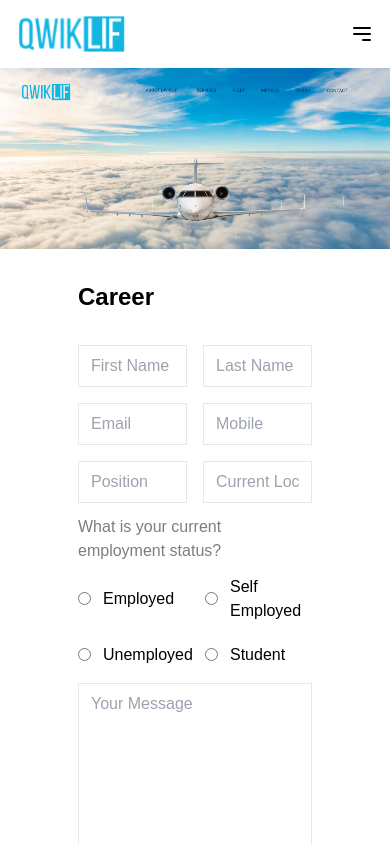
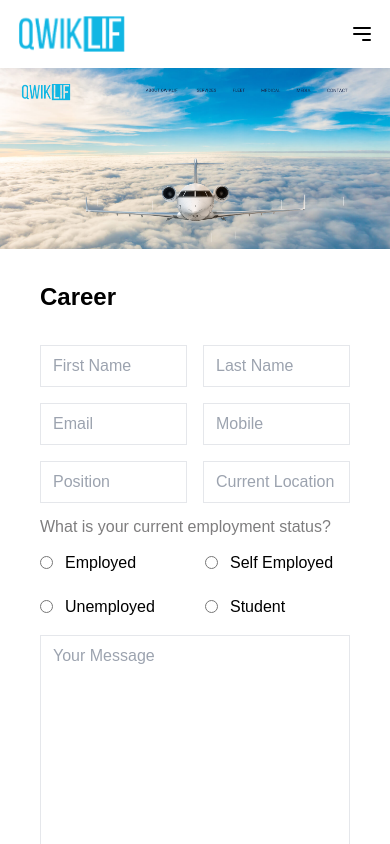
Before and after one commit to digvijaybind/qwik-new-customer-panel, a Next.js app: page /career in a window 390 px wide. Shown: the top 844 px of the page. Built offline with nearby package versions, Linux system fonts and the light colour scheme.

Commit message:
career page responsive ui changes

```diff
--- a/pages/career/index.jsx
+++ b/pages/career/index.jsx
@@ -3,7 +3,7 @@ const Career = () => {
     <div className="font-Montserrat">
       <img src="/images/career-banner.png" className="w-full" alt="banner" />
       <div className="flex justify-center">
-        <div className="w-[60%]">
+        <div className="sm:w-full sm:px-10 w-[60%]">
           <h1 className="text-2xl font-bold font-Montserrat my-8">Career</h1>
           <form
             className="w-full sm:mb-10 mb-20"
```
